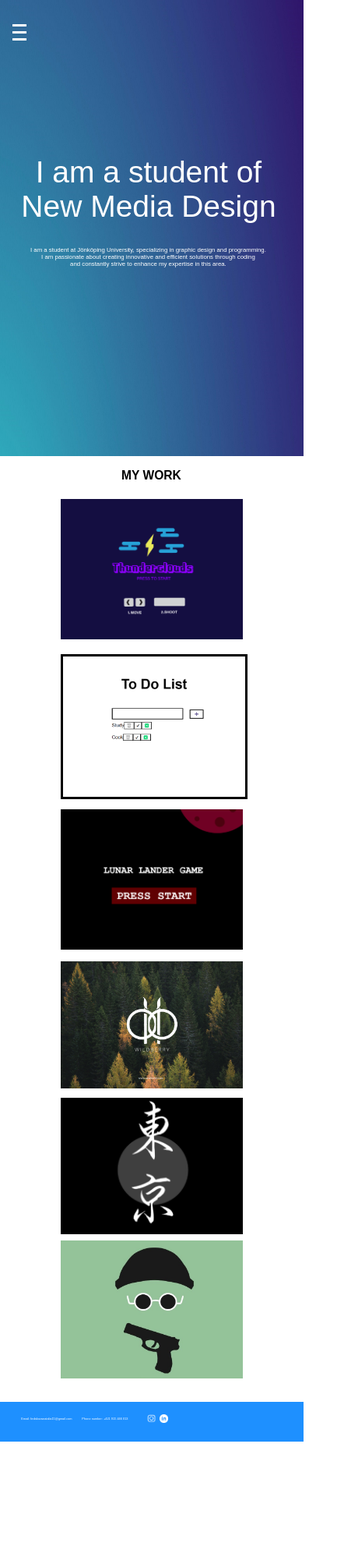
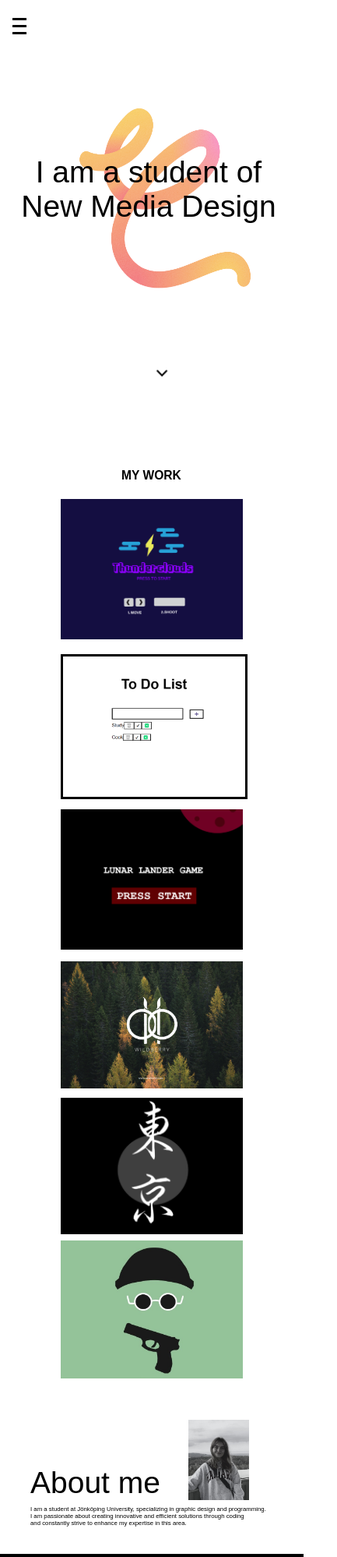
Before and after one commit to NataliaFedakova/portfolio-website, a plain HTML site: page index.html in a window 390 px wide. Shown: the top 1997 px of the page at 78% size, 433 px wide, since content can reach past the window. Before the commit the page ends 1849 px from the top, so only its background shows below. Drawn offline with Linux system fonts and the light colour scheme.

Commit message:
design changed

```diff
--- a/index.html
+++ b/index.html
@@ -13,7 +13,7 @@
       <!-- nav -->
       <nav>
           <p class="nav-text nav-home">Portfolio.</p>
-        <a href="#contacts">
+        <a href="#email">
           <p class="nav-text nav-jonkoping">Contact</p>
         </a>
         <a href="#work">
@@ -25,14 +25,15 @@
       </nav>
 
 
-            <img src="quote.jpg" alt="hero section" div id="modra" class="hero" width="100%">
-            <img src="me1.jpg" alt="hero section" div id="me" class="me" width="22%">
+            <img src="1.png" alt="hero section" div id="modra" class="hero" width="100%">
+            <img src="ciara.png" alt="hero section" div id="me" class="me" width="67%">
+           <a href="#work"><img src="arrow.png" alt="hero section" div id="arrow" class="arrow" width="7%"></a>
             <p class="desciption"></p>
 
             <div class="container">
             <div class="title">I am a student of </br> New Media Design</div>
 
-            <div class="text">I am a student at Jönköping University, specializing in graphic design and programming.</br>I am passionate about creating innovative and efficient solutions through coding </br> and constantly strive to enhance my expertise in this area. </div>
+
 
           <div id="work" class="work">MY WORK</div>
 
@@ -46,10 +47,13 @@
             </div>
 
 
+
           </div>
 
           <div class="box"></div>
-
+          <p class="about">About me</p>
+          <div class="text">I am a student at Jönköping University, specializing in graphic design and programming.</br>I am passionate about creating innovative and efficient solutions through coding </br> and constantly strive to enhance my expertise in this area. </div>
+          <img src="me1.jpg" alt="hero section" div id="ja" class="ja" width="20%">
 
           <a href="https://www.linkedin.com/in/nat%C3%A1lia-fed%C3%A1kov%C3%A1-20a350269/" > <img src="375-3755097_join-the-conversation-linkedin-logo-white-png-transparent.png"  width="3%" class="linkedin"></a>
             <a href="https://www.instagram.com/n.fedakova/" > <img src="Black-And-White-Instagram-Logo-PNG-File.png"  width="3%" class="instagram"></a>
@@ -57,6 +61,8 @@
           <div id="contacts">
           <div id="email" class="email">Email: fedakovanatalia15@gmail.com</div></div>
         </div>
+
+        <div class="stvorec"></div>
           <div class="container">
 
             <button class="hamburger">
--- a/style.css
+++ b/style.css
@@ -15,7 +15,7 @@
     grid-area: navv;
 
     /* Text */
-    color: black;
+    color:white;
 
     /* Gaps & Position */
     position:relative;
@@ -25,7 +25,7 @@
     padding: 1.2rem;
 
     /* Color */
-    background-color:white;
+    background-color:black;
     z-index: 999;
   }
 
@@ -38,7 +38,7 @@
     content: '';
     height: 1px;
     width: 0%;
-    background-color: #000c58;
+    background-color:white;
     display: block;
     transition: .25s ease-in-out;
   }
@@ -46,7 +46,7 @@
     content: '';
     height: 2px;
     width: 100%;
-    background-color: #000c58;
+    background-color:white;
     display: block;
     transition: .5s ease-in-out;
   }
@@ -56,13 +56,13 @@
     inline-size: auto;
     float: left;
     left:10vw;
-    color: black;
+    color:white;
   }
   .nav-game {
     margin-left: 1rem;
     inline-size: auto;
     float: left;
-    color: black;
+    color:white;
   }
 
   .nav-ludwiganderzen, .nav-portfolio{
@@ -70,14 +70,14 @@
     float: right;
     inline-size: auto;
     padding-right: 1rem;
-    color: black;
+    color:white;
   }
   .nav-jonkoping {
     /* nav-portfolio */
     inline-size: auto;
     float: right;
     margin-right: 2rem;
-    color: black;
+    color:white;
 
   }
 
@@ -90,28 +90,52 @@
   .title {
     position: absolute;
     top: -30vw;
+    left: 22vw;
+    font-size: 7vw;
+    color: black;
+    font-style: bold;
+    text-align: center;
+  }
+
+  .me {
+    position: absolute;
+    top: 5vw;
+    left: 20vw;
+
+  }
+
+  .arrow {
+    position: absolute;
+    top: 40vw;
+    left: 50vw;
+
+  }
+
+  .text {
+    position: absolute;
+    top: 118vw;
     left: 6vw;
-    font-size: 5vw;
-    color: white;
+    font-size: 1.2vw;
+    color:black;
     font-style: bold;
     text-align: left;
   }
 
-  .me {
+  .about {
     position: absolute;
-    top: 15vw;
-    left: 65vw;
-    border-radius: 20px;
+    top: 112vw;
+    left: 6vw;
+    font-size: 5vw;
+    color:black;
+    font-style: bold;
+    text-align: left;
   }
 
-  .text {
+  .ja {
     position: absolute;
-    top: -16vw;
-    left: 6vw;
-    font-size: 1.2vw;
-    color: white;
-    font-style: bold;
-    text-align: left;
+    top: 105vw;
+    left: 66vw;
+
   }
 
   .work {
@@ -182,27 +206,35 @@
   }
 
   .box{
-    position: relative; top: 50vw; right: 0vw; left: 0vw;
-        background-color:dodgerblue;
+    position: relative; top: 88vw; right: 0vw; left: 0vw;
+    background-color:black;
         width: 100vw;
         height: 13vw;
   }
 
+  .stvorec {
+    position: relative; top: 35vw; right: 0vw; left: 0vw;
+    width: 100vw;
+    height: 40vw;
+  }
+
+
+
   .linkedin{
     position: absolute;
-    top: 105vw;
+    top: 143vw;
     left: 52.5vw;
   }
 
   .instagram{
     position: absolute;
-    top: 105vw;
+    top: 143vw;
     left: 48.5vw;
   }
 
   .phone{
     position: absolute;
-    top: 106vw;
+    top: 144vw;
     left: 27vw;
     font-size: 1vw;
     color:white;
@@ -213,7 +245,7 @@
 
   .email{
     position: absolute;
-    top: 106vw;
+    top: 144vw;
     left: 7vw;
     font-size: 1vw;
     color:white;
@@ -226,7 +258,7 @@
     position: absolute; top: -40vw; margin-left: 5vw;
 }
 .hamburger {
-	position: absolute; top: -158vw; left:10px;
+	position: absolute; top: -200vw; left:10px;
 	display: block;
 	width: 35px;
     height: 15px;
@@ -244,13 +276,13 @@
 	display: block;
 	width: 80%;
 	height: 3px;
-	background-color:white;
+	background-color:black;
 	margin: 6px 0px;
 	transition: 0.4s;
 }
 
 .hamburger.is-active:before {
-	transform: rotate(-30deg) translate(-9px, 7px);
+	transform: rotate(-30deg) translate(-9px, 6px);
 }
 
 .hamburger.is-active:after {
@@ -269,7 +301,7 @@
 	min-height: 100vh;
 	display: block;
 	z-index: 98;
-	background-color:dodgerblue;
+	background-color:white;
 	padding-top: 120px;
 	transition: 0.4s;
 }
@@ -285,9 +317,9 @@
 	margin: 0 auto 16px;
 	text-align: center;
 	padding: 12px 16px;
-	background-color:dodgerblue;
+	background-color:white;
 
-	color: #FFF;
+	color:black;
 	text-decoration: none;
 }
 
@@ -357,10 +389,20 @@
     }
 
     .text{
-      text-align:center;
+      top:495vw;
+      font-size: 2vw;
       left:10vw;
-      top:-70vw;
-      font-size: 2vw;
+    }
+
+    .ja{
+      top:467vw;
+      left:62vw;
+    }
+
+    .about{
+      top:482vw;
+      left:10vw;
+      font-size: 10vw;
     }
 
     .hero{
@@ -373,37 +415,46 @@
     }
 
     .box {
-      top: 310vw;
+      top: 360vw;
     }
 
 
   .linkedin{
 
-    top: 465vw;
+    top: 515vw;
 
   }
 
   .instagram{
 
-    top: 465vw;
+    top: 515vw;
 
   }
 
   .phone{
 
-    top: 466vw;
+    top: 516vw;
 
   }
 
   .email{
 
-    top: 466vw;
+    top: 516vw;
 
   }
+.me{
+  top: 25vw;
+  left:1vw;
+  width: 110vw;
+  height: 80vw;
+}
 
-  .me{
-    display: none;
-  }
+.arrow {
+
+  top: 120vw;
+
+
+}
 }
 
 
```
Also changed, not shown: 1.png (added), Dizajn bez názvu (1).png (deleted), Screenshot (43).png (deleted), arrow.png (added), biela.png (added), ciara.png (added), pozadie.png (added).
